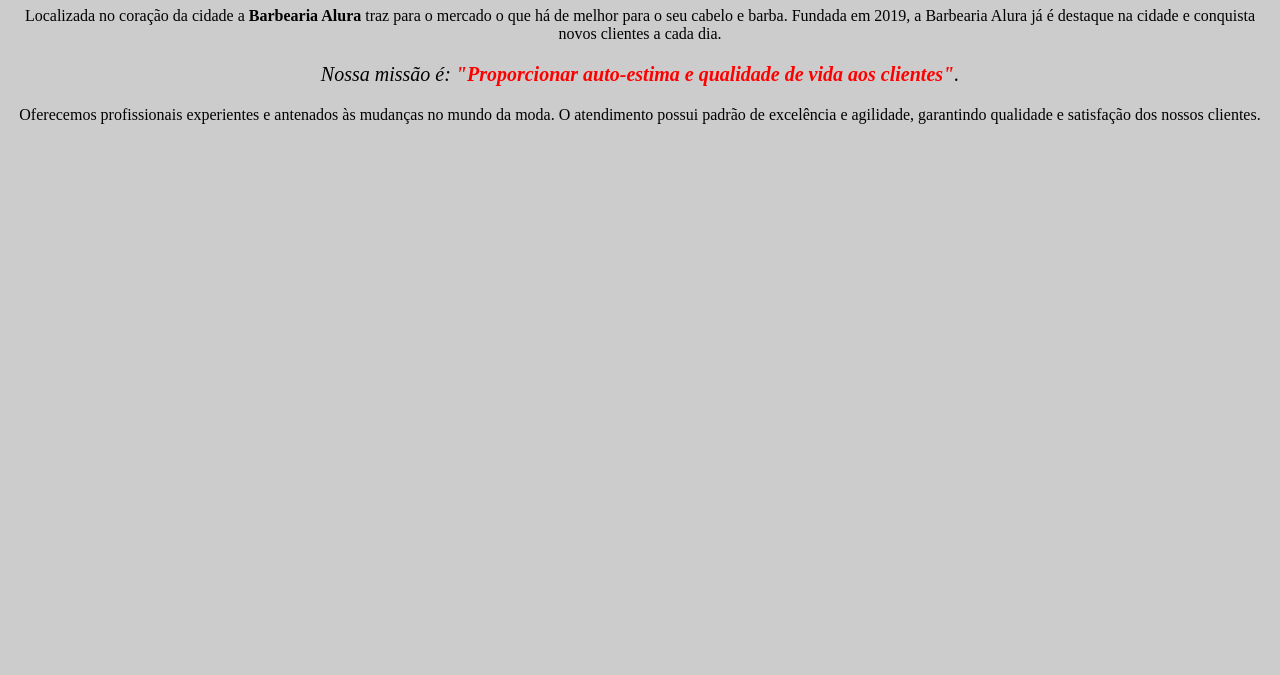
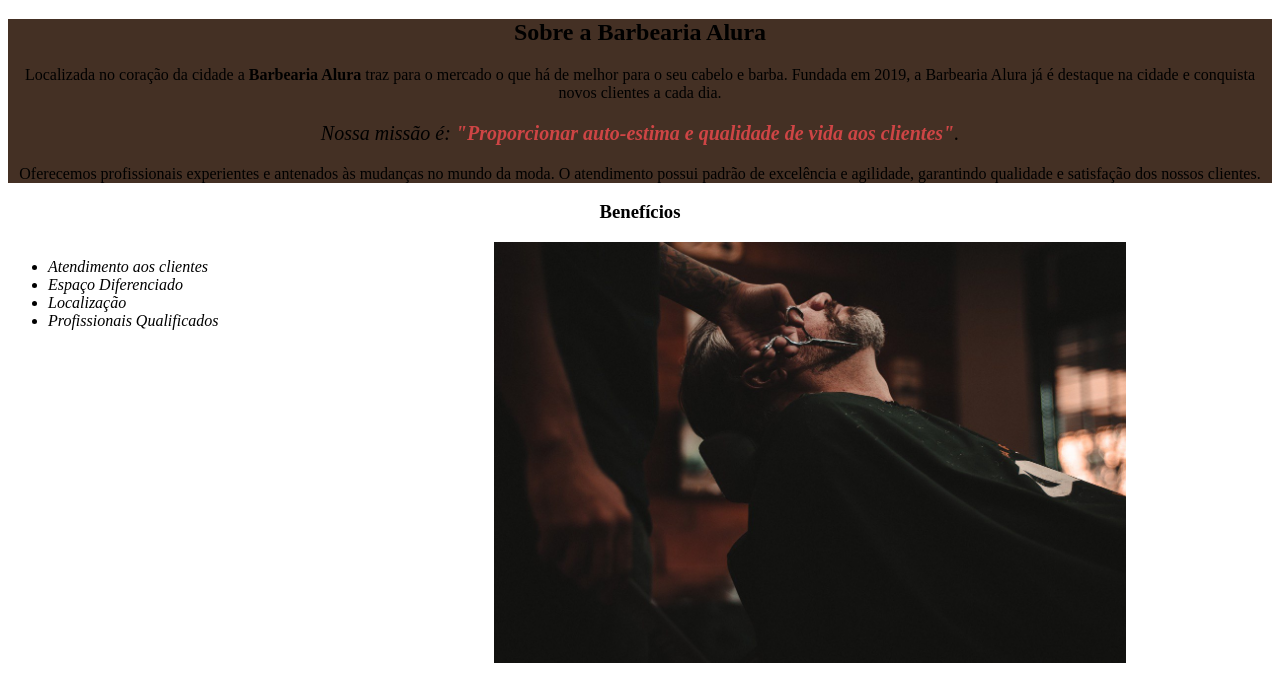
Before and after one commit to othavio-oth/HTML-CSS--Curso-Alura, a plain HTML site: page index.html in a window 1280 px wide. Shown: the part 559-1234 px from the top of the page. Before the commit the page ends 800 px from the top, so only its background shows below. Drawn offline with Linux system fonts and the light colour scheme.

Commit message:
Adicionando cabeçalho e benefícios

```diff
--- a/index.html
+++ b/index.html
@@ -1,5 +1,6 @@
 <!DOCTYPE html>
 <html lang="pt-br">
+
 	<head>
 		<meta charset="UTF-8">
 		<title>Barbearia Alura</title>
@@ -9,13 +10,31 @@
 	</head>
 
 	<body>
+		<header>
+			<h1 id="titulo-principal">Barbearia Alura</h1>
+		</header>
 		<img id="imagem" src="banner.jpg">
-		<h1 style="text-align: center">Sobre a Barbearia Alura</h1>
+		<div class="principal">
 
-		<p>Localizada no coração da cidade a <strong>Barbearia Alura</strong> traz para o mercado o que há de melhor para o seu cabelo e barba. Fundada em 2019, a Barbearia Alura já é destaque na cidade e conquista novos clientes a cada dia.</p>
+				<h2 class="titulo-centralizado">Sobre a Barbearia Alura</h2>
 
-		<p id="missao"><em>Nossa missão é: <strong>"Proporcionar auto-estima e qualidade de vida aos clientes"</strong>.</em></p>
+				<p>Localizada no coração da cidade a <strong>Barbearia Alura</strong> traz para o mercado o que há de melhor para o seu cabelo e barba. Fundada em 2019, a Barbearia Alura já é destaque na cidade e conquista novos clientes a cada dia.</p>
 
-		<p>Oferecemos profissionais experientes e antenados às mudanças no mundo da moda. O atendimento possui padrão de excelência e agilidade, garantindo qualidade e satisfação dos nossos clientes.</p>
+				<p id="missao"><em>Nossa missão é: <strong>"Proporcionar auto-estima e qualidade de vida aos clientes"</strong>.</em></p>
+
+				<p>Oferecemos profissionais experientes e antenados às mudanças no mundo da moda. O atendimento possui padrão de excelência e agilidade, garantindo qualidade e satisfação dos nossos clientes.</p>
+		</div>
+		<div class="beneficios">
+			<h3  class="titulo-centralizado">Benefícios</h3>
+			<ul class="itens">
+				<li >Atendimento aos clientes</li>
+				<li >Espaço Diferenciado</li>
+				<li	>Localização</li>
+				<li >Profissionais Qualificados</li>
+			</ul>
+			<img src="beneficios.jpg" class="imagembeneficios">
+		</div>
+
+
 	</body>
 </html>
--- a/style.css
+++ b/style.css
@@ -1,14 +1,17 @@
-body {
-	background: #CCCCCC
+
+#titulo-principal{
+	padding-left: 20px;
+}
+#imagem {
+
+	width: 100%;
+
+}
+.principal{
+	background-color:#443024;
 }
 
-#imagem {
-
-	width:100%;
-
-}
-
-h1{
+.titulo-centralizado{
 
 	text-align: center;
 }
@@ -23,5 +26,19 @@
 }
 
 em strong {
-	color: #FF0000;
+	color: #ce4545;
 }
+
+.beneficios{
+	background: #FFFFFF;
+}
+.itens{
+	vertical-align: top;
+	display: inline-block;
+	width: 20%;
+	margin-right: 15%;
+	font-style: italic;
+}
+.imagembeneficios{
+	width: 50%;
+}
```
Also changed, not shown: beneficios.jpg (added).
